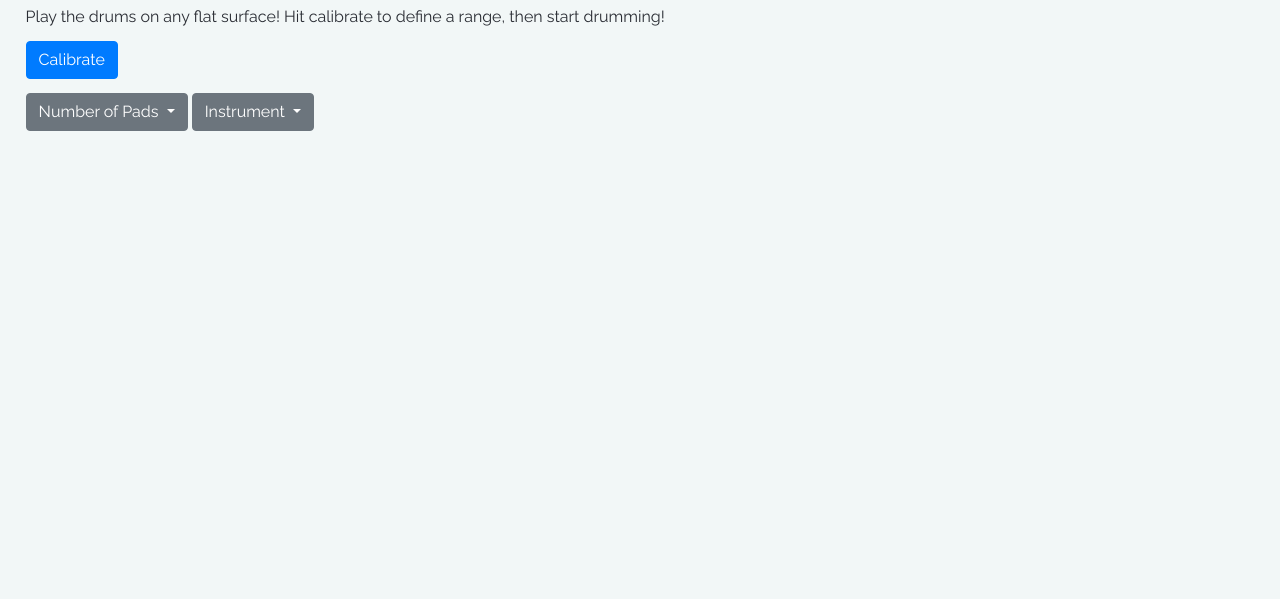
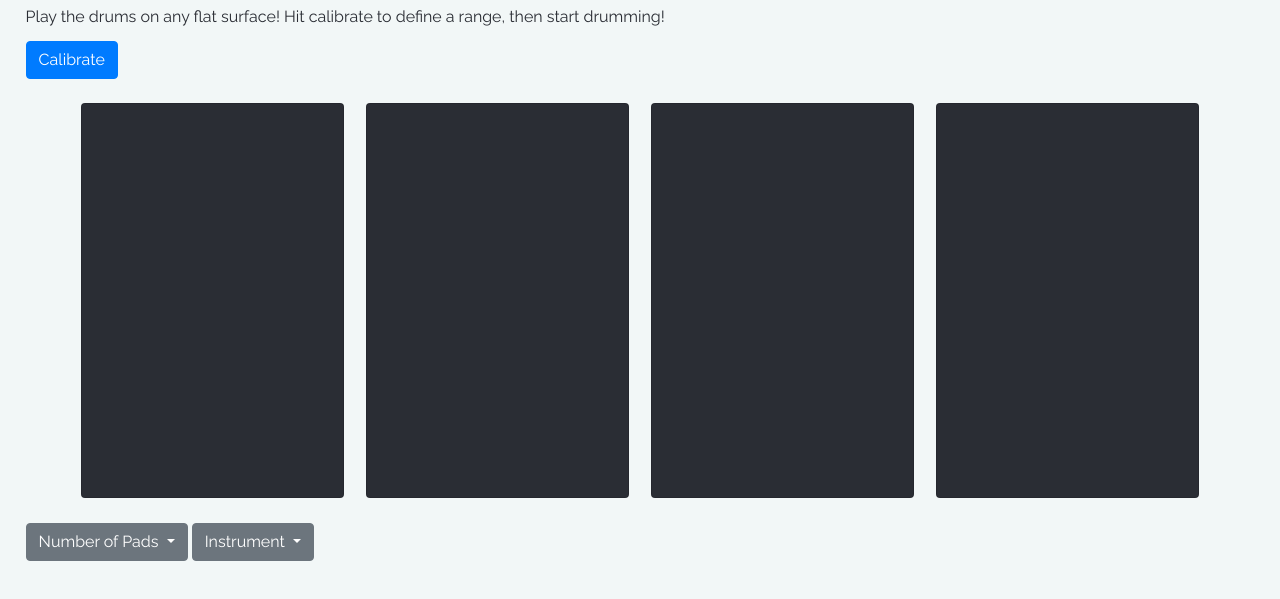
Before and after one commit to larryoatmeal/drum2d, a plain HTML site: page frontend/main.html in a window 1280 px wide. Shown: the part 77-676 px from the top of the page. Drawn offline with nearby package versions, Linux system fonts and the light colour scheme.

Commit message:
Adjust drumpad style

```diff
--- a/frontend/init.js
+++ b/frontend/init.js
@@ -1,3 +1,5 @@
+window.onload = main;
+
 function main() {
 	renderDrumPad(4);
 }
@@ -15,11 +17,6 @@ function renderDrumPad(num_boxes) {
 
 		const padBody = document.createElement('div');
 		padBody.className = "card";
-		padBody.innerHTML = 'HI';
 		pad.appendChild(padBody);
 	}
 }
-
-
-
-main();
--- a/frontend/main.html
+++ b/frontend/main.html
@@ -3,12 +3,14 @@
 	<head>
 		<title>Drum2D</title>
 		<meta name="description" content="Drum2D web app: play the drums on any flat surface!">
-		<!-- <script src="index.js"></script> -->
+		<!-- Bootstrap -->
 		<script src="https://code.jquery.com/jquery-3.2.1.slim.min.js" integrity="sha384-KJ3o2DKtIkvYIK3UENzmM7KCkRr/rE9/Qpg6aAZGJwFDMVNA/GpGFF93hXpG5KkN" crossorigin="anonymous"></script>
 		<script src="https://cdnjs.cloudflare.com/ajax/libs/popper.js/1.12.9/umd/popper.min.js" integrity="sha384-ApNbgh9B+Y1QKtv3Rn7W3mgPxhU9K/ScQsAP7hUibX39j7fakFPskvXusvfa0b4Q" crossorigin="anonymous"></script>
 		<link rel="stylesheet" href="https://maxcdn.bootstrapcdn.com/bootstrap/4.0.0/css/bootstrap.min.css" integrity="sha384-Gn5384xqQ1aoWXA+058RXPxPg6fy4IWvTNh0E263XmFcJlSAwiGgFAW/dAiS6JXm" crossorigin="anonymous">
 		<script src="https://maxcdn.bootstrapcdn.com/bootstrap/4.0.0/js/bootstrap.min.js" integrity="sha384-JZR6Spejh4U02d8jOt6vLEHfe/JQGiRRSQQxSfFWpi1MquVdAyjUar5+76PVCmYl" crossorigin="anonymous"></script>
+		<!-- Non Bootstrap -->
 		<link rel="stylesheet" href="styles.css">
+		<script src="init.js"></script>
 		<link href='https://fonts.googleapis.com/css?family=Raleway' rel='stylesheet'>
 	</head>
 	<body>
--- a/frontend/styles.css
+++ b/frontend/styles.css
@@ -16,6 +16,19 @@ body {
 }
 
 
+/* Drumpads */
+
+
+.col {
+	padding: 1% 1%;
+}
+
+.card {
+	padding-top: 150%;
+	background-color: var(--dark_color);
+}
+
+
 /* Options */
 
 .dropdown {
@@ -24,4 +37,5 @@ body {
 
 .btn, .dropdown {
     margin-top: 1%;
+    margin-bottom: 1%;
 }
```
